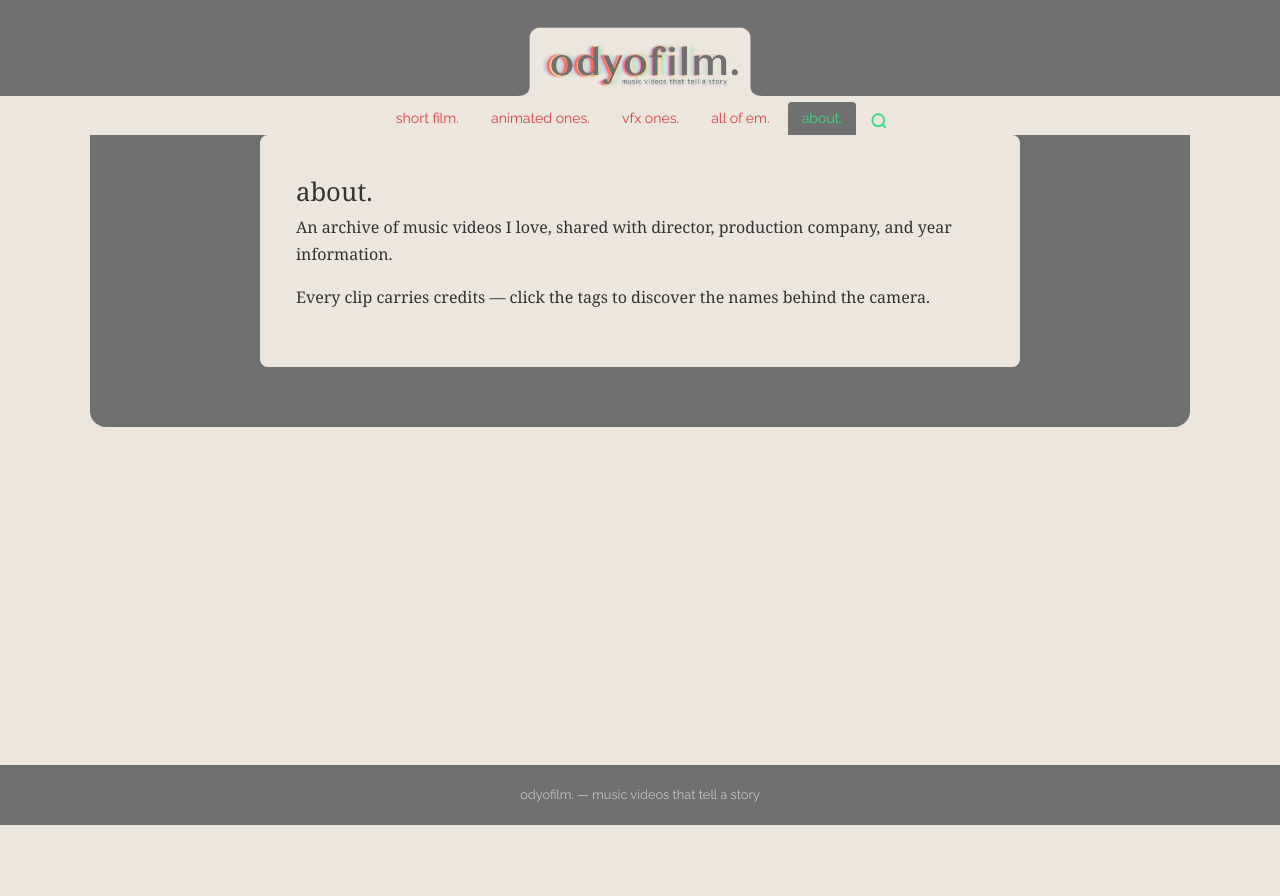
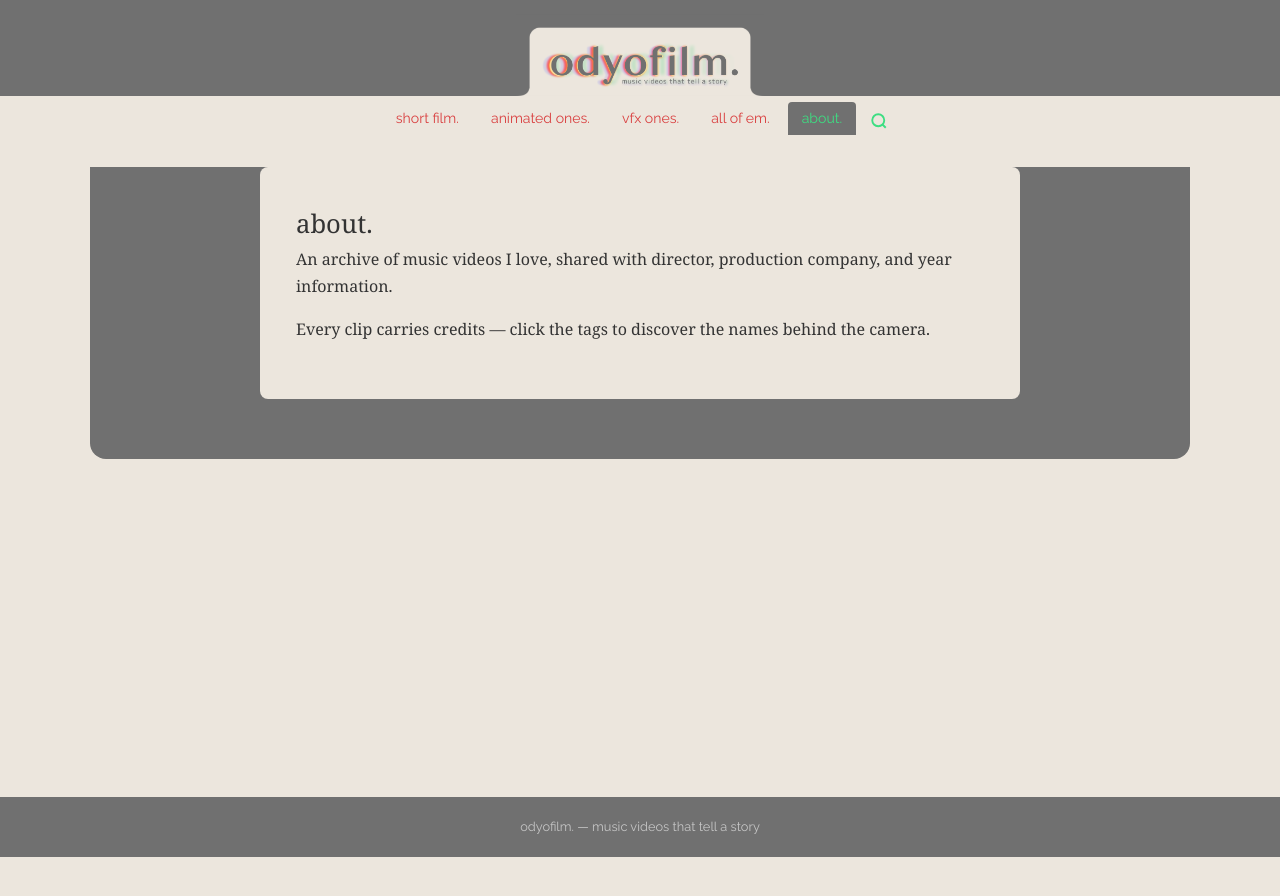
Before and after one commit to mstkt/odyofilm.github.io, a Jekyll site: the page built from about/index.html, in a window 1280 px wide. Shown: the top 896 px of the page. Built offline with Jekyll 4.4.1, drawn with Linux system fonts in a browser that asks for light colours.

Commit message:
design009

```diff
--- a/404.html
+++ b/404.html
@@ -1,11 +1,11 @@
 ---
 layout: default
-title: "Sayfa Bulunamadı"
+title: "Page Not Found"
 permalink: /404.html
 ---
 
 <div style="text-align:center; padding: 60px 20px;">
   <h1 style="font-size:4rem; color:var(--border); margin-bottom:16px;">404</h1>
-  <p style="color:var(--text-light); margin-bottom:24px;">Bu sayfa bulunamadı.</p>
-  <a href="{{ '/' | relative_url }}" style="background:var(--nav-color);color:#fff;padding:10px 24px;border-radius:4px;">Ana sayfaya dön</a>
+  <p style="color:rgba(255,255,255,.6); margin-bottom:24px;">Page not found.</p>
+  <a href="{{ '/' | relative_url }}" style="background:var(--nav-color);color:#fff;padding:10px 24px;border-radius:4px;">Back to home</a>
 </div>
--- a/_layouts/default.html
+++ b/_layouts/default.html
@@ -8,7 +8,7 @@
   <link rel="preconnect" href="https://fonts.googleapis.com">
   <link rel="preconnect" href="https://fonts.gstatic.com" crossorigin>
   <link href="https://fonts.googleapis.com/css2?family=Raleway:wght@300;400;600&display=swap" rel="stylesheet">
-  <link rel="stylesheet" href="{{ '/assets/css/main.css' | relative_url }}?v=5">
+  <link rel="stylesheet" href="{{ '/assets/css/main.css' | relative_url }}?v=6">
   <link rel="alternate" type="application/rss+xml" title="{{ site.title }}" href="{{ '/feed.xml' | relative_url }}">
   {% seo %}
 </head>
--- a/assets/css/main.css
+++ b/assets/css/main.css
@@ -48,10 +48,10 @@
 }
 
 .logo-wrap {
-  display: block;
   background: var(--bg);
-  border-radius: 18px 18px 18px 18px;
+  border-radius: 18px;
   line-height: 0;
+  width: fit-content;
 }
 
 .logo-link { display: block; line-height: 0; }
@@ -320,7 +320,7 @@
 /* ── Post Single ────────────────────────────────────────────────────────── */
 .post-single {
   max-width: 760px;
-  margin: 0 auto;
+  margin: 32px auto 0;
   background: var(--card-bg);
   border-radius: 8px;
   padding: 32px 36px 40px;
--- a/search/index.html
+++ b/search/index.html
@@ -8,7 +8,7 @@
   <div class="search-main">
     <h2 class="search-heading">- search results</h2>
     <div class="search-bar">
-      <input type="text" id="search-input" placeholder="yönetmen, şarkıcı, yapım şirketi..." autocomplete="off">
+      <input type="text" id="search-input" placeholder="director, artist, production company..." autocomplete="off">
       <button onclick="doSearch()">Search</button>
     </div>
     <div id="search-results"></div>
@@ -18,7 +18,7 @@
     <div class="sidebar-block">
       <span class="sidebar-label">search.</span>
       <div class="search-bar sidebar-search">
-        <input type="text" id="search-input-2" placeholder="ara..." autocomplete="off">
+        <input type="text" id="search-input-2" placeholder="search..." autocomplete="off">
         <button onclick="doSearch2()">Search</button>
       </div>
     </div>
@@ -65,7 +65,7 @@
 function renderResults(results) {
   var el = document.getElementById('search-results');
   if (!results.length) {
-    el.innerHTML = '<p class="no-results">Sonuç bulunamadı.</p>'; return;
+    el.innerHTML = '<p class="no-results">No results found.</p>'; return;
   }
   el.innerHTML = results.map(function(p){
     var img = thumb(p) ? '<img src="'+thumb(p)+'" alt="">' : '<div class="thumb-placeholder">▶</div>';
```
